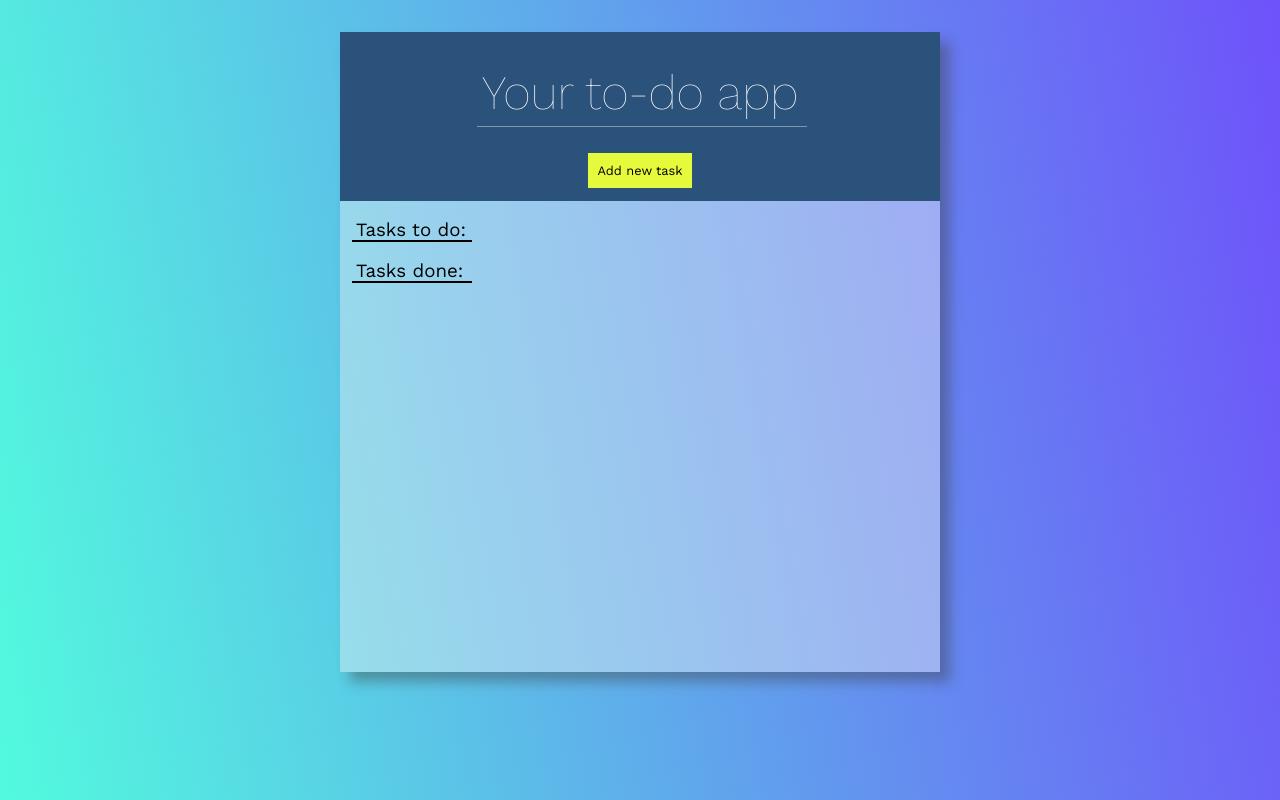
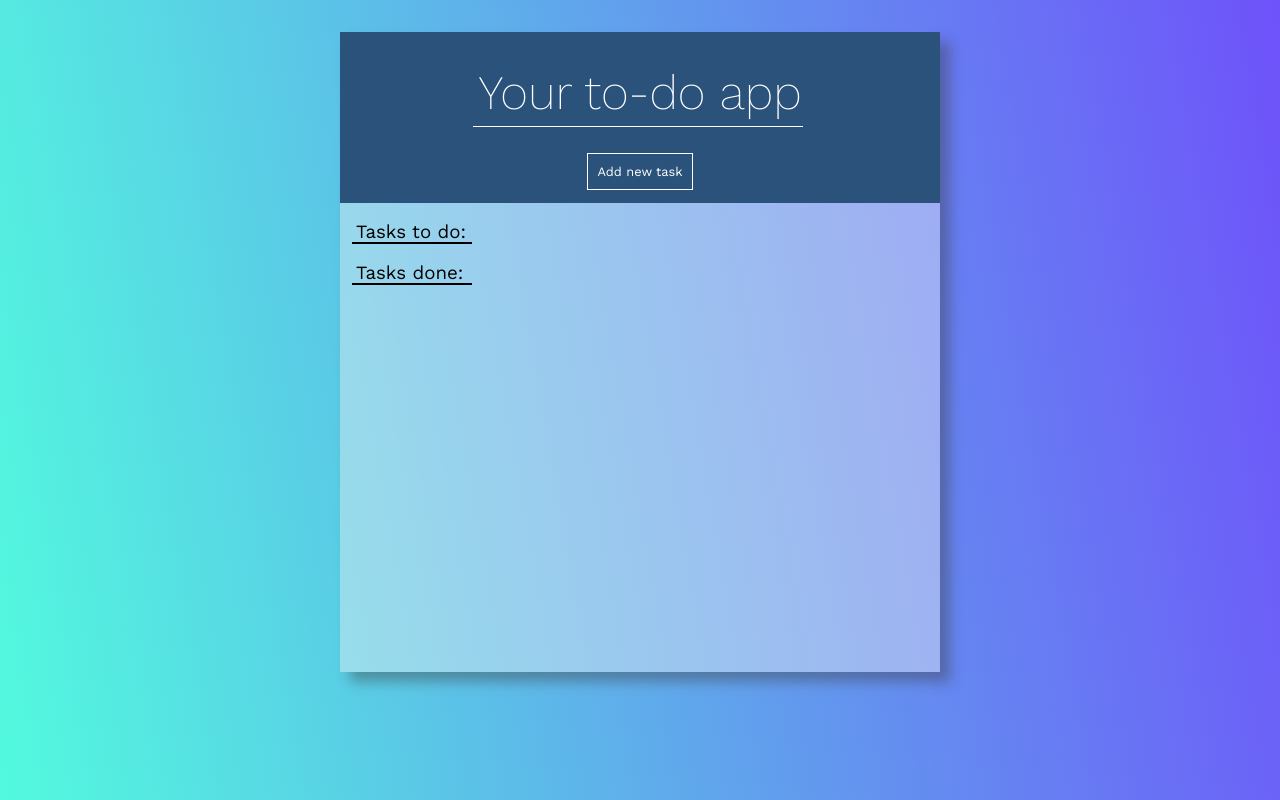
Before and after one commit to OlaFro/React-to-do, a React (Create React App) app: page / in a window 1280 px wide. In both pictures the pointer is over the button "Add new task". Built offline with nearby package versions, Linux system fonts and the light colour scheme.

Commit message:
few styling fixes

```diff
--- a/src/App.css
+++ b/src/App.css
@@ -1,4 +1,4 @@
-@import url("https://fonts.googleapis.com/css2?family=Work+Sans:wght@100;400&display=swap");
+@import url("https://fonts.googleapis.com/css2?family=Work+Sans:wght@200;400&display=swap");
 
 html {
   box-sizing: border-box;
--- a/src/addTask.css
+++ b/src/addTask.css
@@ -19,6 +19,12 @@ input:focus {
   margin-bottom: 13px;
 }
 
+.openAddTaskButton:hover,
+.addTaskButton:hover {
+  color: white;
+  border: 1px solid white;
+}
+
 .addTaskButton {
   padding: 0.25rem 0.5rem 0.25rem 0.5rem;
   margin-bottom: 18px;
--- a/src/main.css
+++ b/src/main.css
@@ -24,9 +24,9 @@ h1 {
 
 h1::after {
   content: "";
-  height: 0.5px;
+  height: 1px;
   width: 330px;
-  background-color: rgb(255, 255, 255, 0.4);
+  background-color: rgb(255, 255, 255, 1);
   position: absolute;
   left: -5px;
   top: 62px;
@@ -34,12 +34,18 @@ h1::after {
 
 button {
   background-color: #e6fa3c;
-  border: none;
+  border: 1px solid #e6fa3c;
   font-size: 0.8rem;
   padding: 0.6rem;
   border-radius: 0;
   font-family: "Work Sans", sans-serif;
   cursor: pointer;
+}
+
+button:hover {
+  background-color: transparent;
+  color: black;
+  border: 1px solid black;
 }
 
 .category {
```
